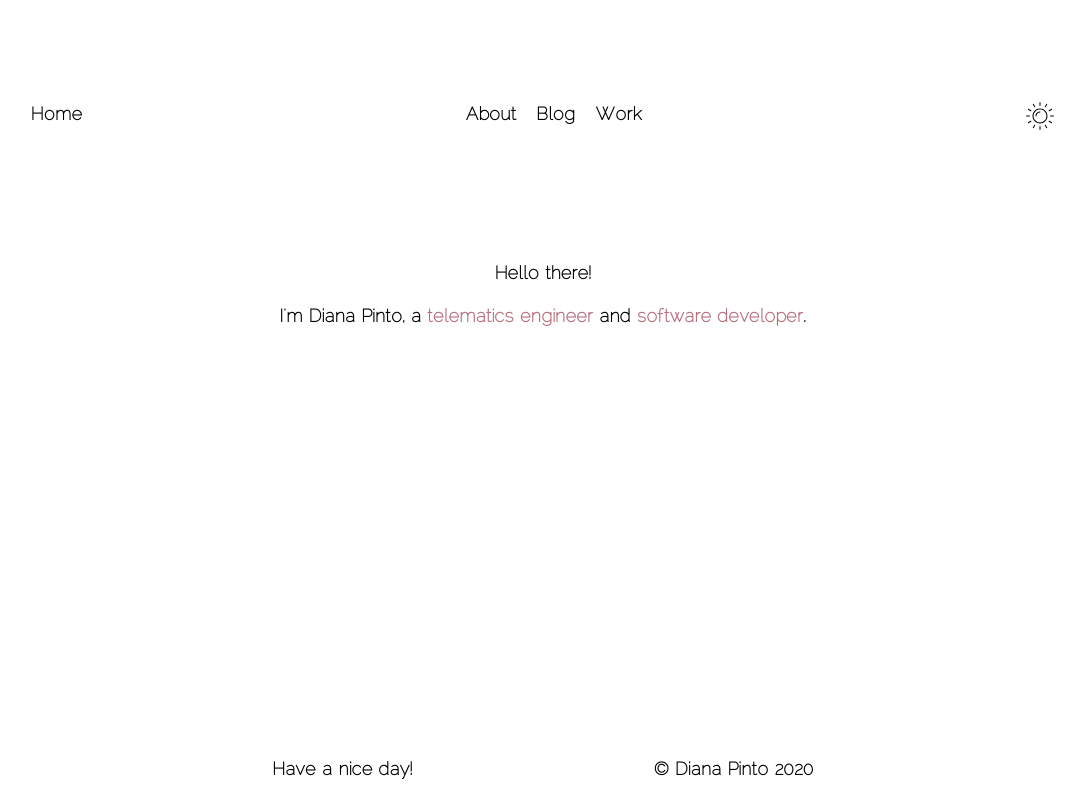
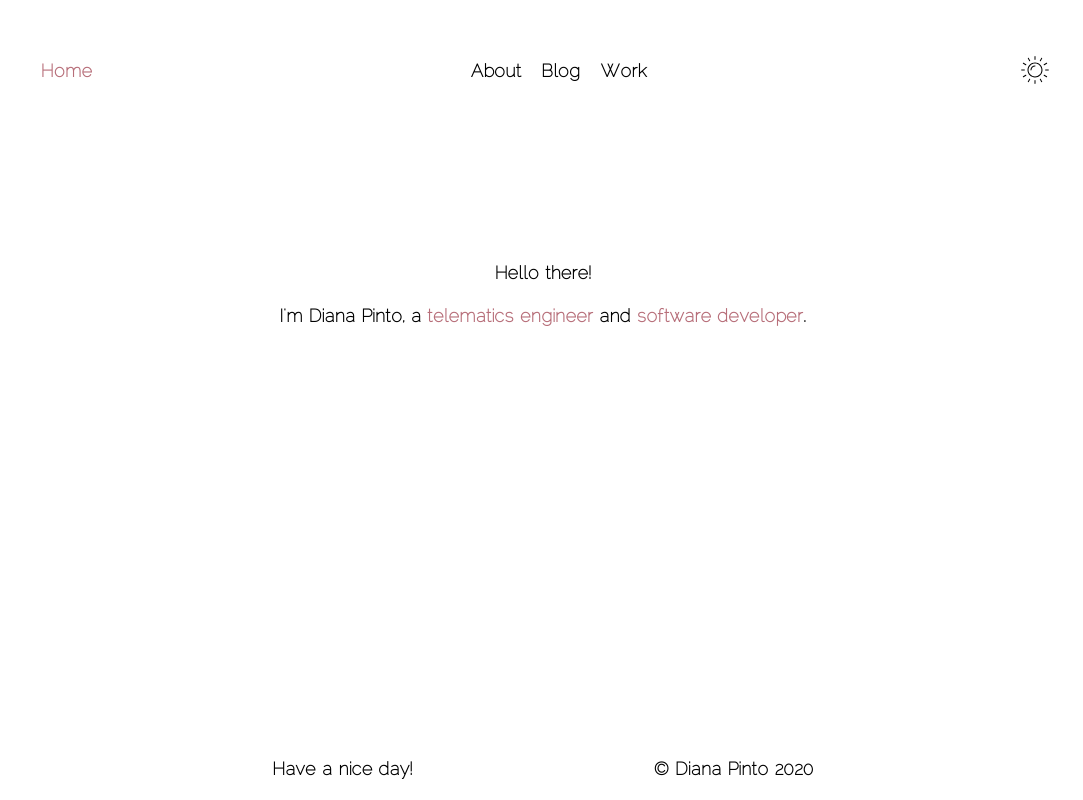
Before and after one commit to apokochito/Apokochito.github.io, a React (Create React App) app: page / in a window 1280 px wide. Shown: the whole page, without its empty margins (97-1180 px from the left). Built offline with nearby package versions, Linux system fonts and the light colour scheme.

Commit message:
Fix navbar item selected

```diff
--- a/src/assets/css/App.css
+++ b/src/assets/css/App.css
@@ -1,7 +1,7 @@
 .box-menu {
-  grid-area: menu;
-  margin-top: 10%;
-  display: flex;
+  margin-top: 5%;
+  display: grid;
+  grid-auto-flow: column;
   justify-content: space-between;
 }
 
--- a/src/assets/css/Nav.css
+++ b/src/assets/css/Nav.css
@@ -1,23 +1,39 @@
-#navbar {
-  display: flex;
+li {
+  border: none;
+  outline: none;
+  background-color: #fff;
+  cursor: pointer;
+  font-size: 18px;
+}
+
+.active,
+li:hover {
+  color: #b76e79;
+}
+
+.navbar-nav {
+  display: contents;
   justify-content: space-between;
 }
-
-#navbar a:hover {
+a {
+  text-decoration: none;
+  color: inherit;
+}
+a:hover {
   color: #b76e79;
   transition: all 0.4s ease-in-out;
   text-decoration: none;
 }
 
-a {
-  text-decoration: none;
-  color: inherit;
+#navbarBlock {
+  display: contents;
 }
 
-a:focus,
-a:active,
-a:hover {
-  color: #b76e79;
-  text-decoration: none;
-  transition: 0s;
+.nav-link.disabled {
+  pointer-events: none;
 }
+
+.nav-item {
+  margin: 0 10px 0 10px;
+  padding: 0;
+}
--- a/src/assets/css/index.css
+++ b/src/assets/css/index.css
@@ -37,7 +37,10 @@ body {
 @media only screen and (min-device-width: 768px) and (max-device-width: 1024px) and (orientation: landscape) {
   /* Styles */
   body {
-    font-size: xx-large;
+    font-size: x-large;
+  }
+  div ul li a {
+    font-size: x-large;
   }
 }
 
@@ -45,6 +48,9 @@ body {
 @media only screen and (min-device-width: 768px) and (max-device-width: 1024px) and (orientation: portrait) {
   /* Styles */
   body {
+    font-size: x-large;
+  }
+  div ul li a {
     font-size: x-large;
   }
 }
@@ -64,13 +70,19 @@ body {
   body {
     font-size: large;
   }
+  div ul li a {
+    font-size: large;
+  }
 }
 
 /* Large screens ----------- */
 @media only screen and (min-width: 1824px) {
   /* Styles */
   body {
-    font-size: xx-large;
+    font-size: x-large;
+  }
+  div ul li a {
+    font-size: x-large;
   }
 }
 
@@ -80,11 +92,17 @@ body {
   body {
     font-size: medium;
   }
+  div ul li a {
+    font-size: medium;
+  }
 }
 
 @media only screen and (min-device-width: 320px) and (max-device-width: 480px) and (orientation: portrait) and (-webkit-min-device-pixel-ratio: 2) {
   /* Styles */
   body {
+    font-size: small;
+  }
+  div ul li a {
     font-size: small;
   }
 }
@@ -95,11 +113,17 @@ body {
   body {
     font-size: medium;
   }
+  div ul li a {
+    font-size: medium;
+  }
 }
 
 @media only screen and (min-device-width: 320px) and (max-device-height: 568px) and (orientation: portrait) and (-webkit-device-pixel-ratio: 2) {
   /* Styles */
   body {
+    font-size: small;
+  }
+  div ul li a {
     font-size: small;
   }
 }
@@ -110,11 +134,17 @@ body {
   body {
     font-size: medium;
   }
+  div ul li a {
+    font-size: medium;
+  }
 }
 
 @media only screen and (min-device-width: 375px) and (max-device-height: 667px) and (orientation: portrait) and (-webkit-device-pixel-ratio: 2) {
   /* Styles */
   body {
+    font-size: medium;
+  }
+  div ul li a {
     font-size: medium;
   }
 }
@@ -134,11 +164,17 @@ body {
   body {
     font-size: medium;
   }
+  div ul li a {
+    font-size: medium;
+  }
 }
 
 @media only screen and (min-device-width: 375px) and (max-device-height: 812px) and (orientation: portrait) and (-webkit-device-pixel-ratio: 3) {
   /* Styles */
   body {
+    font-size: small;
+  }
+  div ul li a {
     font-size: small;
   }
 }
@@ -158,11 +194,17 @@ body {
   body {
     font-size: medium;
   }
+  div ul li a {
+    font-size: medium;
+  }
 }
 
 @media only screen and (min-device-width: 320px) and (max-device-height: 640px) and (orientation: portrait) and (-webkit-device-pixel-ratio: 2) {
   /* Styles */
   body {
+    font-size: medium;
+  }
+  div ul li a {
     font-size: medium;
   }
 }
@@ -182,6 +224,9 @@ body {
   body {
     font-size: medium;
   }
+  div ul li a {
+    font-size: medium;
+  }
 }
 
 @media only screen and (min-device-width: 360px) and (max-device-height: 640px) and (orientation: portrait) and (-webkit-device-pixel-ratio: 3) {
@@ -189,4 +234,7 @@ body {
   body {
     font-size: smaller;
   }
+  div ul li a {
+    font-size: smaller;
+  }
 }
--- a/src/components/App.js
+++ b/src/components/App.js
@@ -13,7 +13,6 @@ import { BrowserRouter as Router, Route } from "react-router-dom";
 import { FontAwesomeIcon } from "@fortawesome/react-fontawesome";
 import { faEnvelope } from "@fortawesome/free-solid-svg-icons";
 import Button from "react-bootstrap/Button";
-import { Link } from "react-router-dom";
 import {
   faGithub,
   faLinkedin,
@@ -74,9 +73,6 @@ const App = () => {
         <div className="wrapper">
           <Router>
             <div className="box-menu">
-              <div id="home">
-                <Link to="./">Home</Link>
-              </div>
               <Nav />
               <div id="background-mode">
                 <Button
@@ -86,7 +82,7 @@ const App = () => {
                   style={{
                     width: "auto",
                     height: "30px",
-                    margin: 0,
+                    margin: "5px",
                     border: 0,
                     padding: 0,
                   }}
--- a/src/components/Blog.js
+++ b/src/components/Blog.js
@@ -1,21 +1,23 @@
 import React, { Component } from "react";
 import "./../assets/css/Blog.css";
-import Nav from "react-bootstrap/Nav";
+import { Link } from "react-router-dom";
 class Blog extends Component {
   render() {
     return (
       <div id="topics">
-        <Nav justify variant="tabs" defaultActiveKey="Slides">
-          <Nav.Item>
-            <Nav.Link eventKey="Posts">Posts</Nav.Link>
-          </Nav.Item>
-          <Nav.Item>
-            <Nav.Link eventKey="SideProjects">SideProjects</Nav.Link>
-          </Nav.Item>
-          <Nav.Item>
-            <Nav.Link eventKey="Slides">Slides</Nav.Link>
-          </Nav.Item>
-        </Nav>
+        {/*
+<ul className="navbar-nav">
+          <li className="nav-item">
+            <Link className="nav-link">Posts</Link>
+          </li>
+          <li className="nav-item">
+            <Link className="nav-link">SideProjects</Link>
+          </li>
+          <li className="nav-item">
+            <Link className="nav-link">Slides</Link>
+          </li>
+        </ul>
+         */}
       </div>
     );
   }
--- a/src/components/GlobalStyles.js
+++ b/src/components/GlobalStyles.js
@@ -4,7 +4,6 @@ export const GlobalStyles = createGlobalStyle`
   body {
     background: ${({ theme }) => theme.body};
     color: ${({ theme }) => theme.text};
-    transition: all 0.50s linear;
   }
   #theme {
     color: ${({ theme }) => theme.text};
@@ -30,4 +29,12 @@ export const GlobalStyles = createGlobalStyle`
   h1#technique-one span {
     display: none;
   }
+  a {
+    text-decoration: none;
+    color: inherit;
+    background: ${({ theme }) => theme.body};
+  }
+  li {
+    background-color: ${({ theme }) => theme.body};
+  }
   `;
--- a/src/components/Nav.js
+++ b/src/components/Nav.js
@@ -2,25 +2,47 @@ import React, { Component } from "react";
 import "./../assets/css/Nav.css";
 import { Link } from "react-router-dom";
 
-class Nav extends Component {
+class Navb extends Component {
   render() {
+    var li = document.getElementsByTagName("li");
+    document.addEventListener("DOMContentLoaded", function (event) {
+      for (var i = 0; i < li.length; i++) {
+        li[i].addEventListener("click", function () {
+          var current = document.getElementsByClassName("active");
+          current[0].className = current[0].className.replace(" active", "");
+          this.className += " active";
+        });
+      }
+    });
+
     return (
-      <div id="navbar">
+      <div id="navbarBlock">
+        <ul className="navbar-nav">
+          <li className="nav-item active">
+            <Link className="nav-link" to="./">
+              Home
+            </Link>
+          </li>
           <div>
-          <nav>
-            <Link style={{ padding: "0px 10px 0px 10px" }} to="/about">
+            <li className="nav-item">
+              <Link className="nav-link" to="/about">
                 About
               </Link>
-            <Link style={{ padding: "0px 10px 0px 10px" }} to="/blog">
+            </li>
+            <li className="nav-item">
+              <Link className="nav-link" to="/blog">
                 Blog
               </Link>
-            <Link style={{ padding: "0px 10px 0px 10px" }} to="/work">
+            </li>
+            <li className="nav-item">
+              <Link className="nav-link" to="/work">
                 Work
               </Link>
-          </nav>
+            </li>
           </div>
+        </ul>
       </div>
     );
   }
 }
-export default Nav;
+export default Navb;
--- a/src/components/Themes.js
+++ b/src/components/Themes.js
@@ -3,7 +3,7 @@ import ImgLight from "../assets/images/sun.svg";
 export const lightTheme = {
   body: "#FFF",
   text: "#000",
-  background: "#00",
+  background: "#000",
   color: "#FFF",
   image: ImgLight,
   invert: "none",
--- a/src/components/Work.js
+++ b/src/components/Work.js
@@ -1,21 +1,23 @@
 import React, { Component } from "react";
 import "./../assets/css/Work.css";
-import Nav from "react-bootstrap/Nav";
+import { Link } from "react-router-dom";
 class Work extends Component {
   render() {
     return (
       <div id="topics">
-        <Nav justify variant="tabs" defaultActiveKey="Projects">
-          <Nav.Item>
-            <Nav.Link eventKey="OpenSource">OpenSource</Nav.Link>
-          </Nav.Item>
-          <Nav.Item>
-            <Nav.Link eventKey="Certifications">Certifications</Nav.Link>
-          </Nav.Item>
-          <Nav.Item>
-            <Nav.Link eventKey="Projects">Projects</Nav.Link>
-          </Nav.Item>
-        </Nav>
+        {/*
+        <ul className="navbar-nav">
+          <li className="nav-item">
+            <Link className="nav-link">OpenSource</Link>
+          </li>
+          <li className="nav-item">
+            <Link className="nav-link">Certifications</Link>
+          </li>
+          <li className="nav-item">
+            <Link className="nav-link">Projects</Link>
+          </li>
+        </ul>
+        */}
       </div>
     );
   }
```
Also changed, not shown: 1 other file (tests, documents, lock files or other folders). Lines whose indentation alone changed are shown as unchanged.
